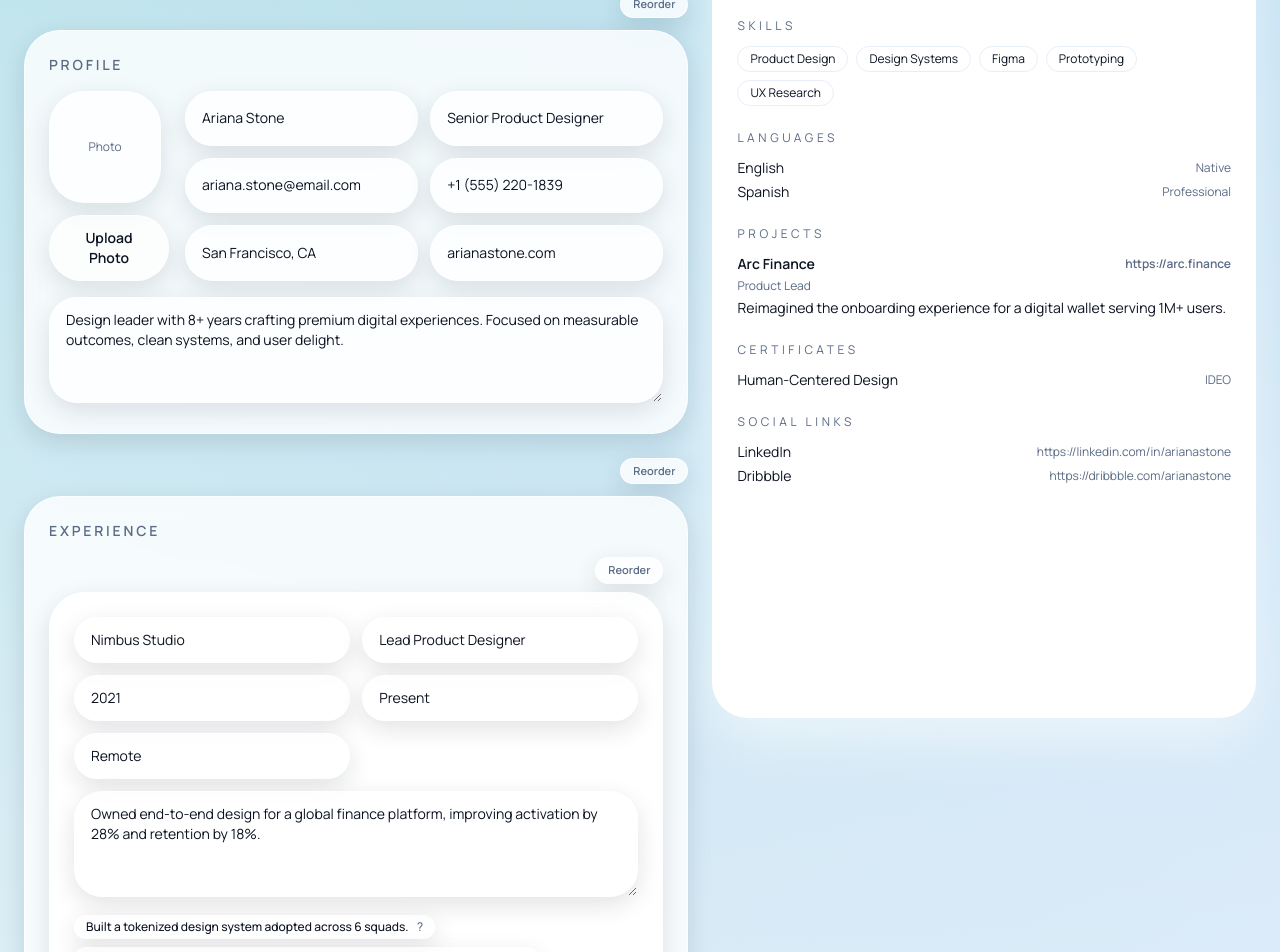
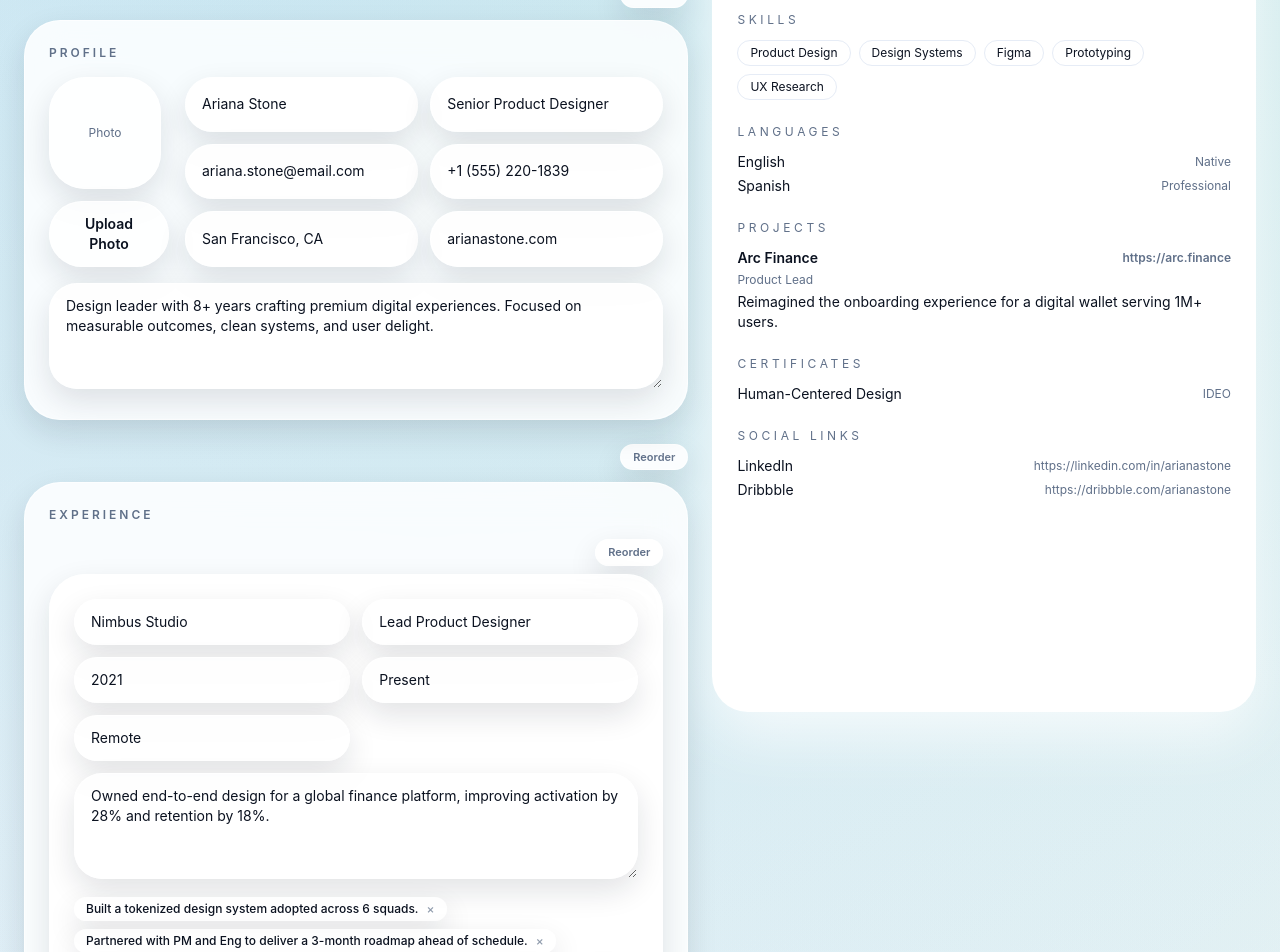
Before and after one commit to r-muhammaddiyor/resume-frontend, a React (Vite) app: page / in a window 1280 px wide. Shown: the part 700-1652 px from the top of the page. Built offline with nearby package versions, Linux system fonts and the light colour scheme.

Commit message:
Apple-style polish and chip close icon

```diff
--- a/src/components/ChipInput.jsx
+++ b/src/components/ChipInput.jsx
@@ -24,11 +24,11 @@ export default function ChipInput({ value = [], onChange, placeholder, addLabel
             {chip}
             <button
               type="button"
-              className="ml-2 text-steel"
+              className="ml-2 text-steel/70 hover:text-ink"
               onClick={() => removeChip(chip)}
               aria-label={t("actions.remove")}
             >
-              ?
+              ×
             </button>
           </span>
         ))}
--- a/src/index.css
+++ b/src/index.css
@@ -17,29 +17,29 @@ body {
 }
 
 .glass {
-  @apply bg-glass shadow-glass border border-white/60;
-  backdrop-filter: blur(18px);
+  @apply bg-glass shadow-glass border border-white/70;
+  backdrop-filter: blur(22px) saturate(1.15);
 }
 
 .surface {
-  @apply bg-white/80 shadow-soft border border-white/70;
-  backdrop-filter: blur(12px);
+  @apply bg-white/85 shadow-soft border border-white/70;
+  backdrop-filter: blur(18px) saturate(1.1);
 }
 
 .section-title {
-  @apply text-sm uppercase tracking-[0.2em] text-steel font-semibold;
+  @apply text-xs uppercase tracking-[0.25em] text-steel font-semibold;
 }
 
 .input {
-  @apply w-full rounded-2xl border border-white/70 bg-white/80 px-4 py-3 text-sm text-ink shadow-soft outline-none transition focus:border-ocean/40 focus:ring-2 focus:ring-ocean/20;
+  @apply w-full rounded-2xl border border-white/70 bg-white/90 px-4 py-3 text-sm text-ink shadow-soft outline-none transition focus:border-ocean/40 focus:ring-2 focus:ring-ocean/20;
 }
 
 .textarea {
-  @apply w-full rounded-2xl border border-white/70 bg-white/80 px-4 py-3 text-sm text-ink shadow-soft outline-none transition focus:border-ocean/40 focus:ring-2 focus:ring-ocean/20;
+  @apply w-full rounded-2xl border border-white/70 bg-white/90 px-4 py-3 text-sm text-ink shadow-soft outline-none transition focus:border-ocean/40 focus:ring-2 focus:ring-ocean/20;
 }
 
 .chip {
-  @apply inline-flex items-center rounded-full bg-white/70 px-3 py-1.5 text-xs font-medium text-ink shadow-soft leading-none;
+  @apply inline-flex items-center rounded-full bg-white/80 px-3 py-1.5 text-xs font-medium text-ink shadow-soft leading-none;
 }
 
 .btn {
@@ -51,20 +51,20 @@ body {
 }
 
 .btn-secondary {
-  @apply btn bg-white/70 text-ink border border-white/70 shadow-soft hover:bg-white;
+  @apply btn bg-white/80 text-ink border border-white/70 shadow-soft hover:bg-white;
 }
 
 .btn-ghost {
-  @apply btn bg-transparent text-ink hover:bg-white/60;
+  @apply btn bg-transparent text-ink hover:bg-white/70;
 }
 
 .card {
-  @apply rounded-3xl p-6 shadow-soft border border-white/70 bg-white/80;
-  backdrop-filter: blur(14px);
+  @apply rounded-3xl p-6 shadow-soft border border-white/70 bg-white/85;
+  backdrop-filter: blur(18px) saturate(1.1);
 }
 
 .badge {
-  @apply rounded-full border border-white/70 bg-white/80 px-3 py-1 text-[11px] font-semibold text-steel shadow-soft;
+  @apply rounded-full border border-white/70 bg-white/90 px-3 py-1 text-[11px] font-semibold text-steel shadow-soft;
 }
 
 .pdf-only {
--- a/tailwind.config.js
+++ b/tailwind.config.js
@@ -4,22 +4,43 @@ export default {
   theme: {
     extend: {
       fontFamily: {
-        heading: ["Sora", "Noto Sans JP", "Noto Sans SC", "Noto Sans", "sans-serif"],
-        body: ["Manrope", "Noto Sans", "Noto Sans JP", "Noto Sans SC", "sans-serif"],
+        heading: [
+          "-apple-system",
+          "BlinkMacSystemFont",
+          "SF Pro Display",
+          "SF Pro Text",
+          "system-ui",
+          "Segoe UI",
+          "Helvetica Neue",
+          "Arial",
+          "Noto Sans",
+          "sans-serif",
+        ],
+        body: [
+          "-apple-system",
+          "BlinkMacSystemFont",
+          "SF Pro Text",
+          "system-ui",
+          "Segoe UI",
+          "Helvetica Neue",
+          "Arial",
+          "Noto Sans",
+          "sans-serif",
+        ],
       },
       colors: {
         ink: "#0B1220",
-        steel: "#5A6B85",
-        frost: "#F2F6FF",
-        glass: "rgba(255, 255, 255, 0.6)",
-        ocean: "#1B6EF3",
-        mint: "#31C5A1",
-        sunrise: "#FFB876",
-        haze: "#E8EEF9",
+        steel: "#607089",
+        frost: "#F5F7FB",
+        glass: "rgba(255, 255, 255, 0.72)",
+        ocean: "#0A84FF",
+        mint: "#30D158",
+        sunrise: "#FF9F0A",
+        haze: "#E6ECF6",
       },
       boxShadow: {
-        glass: "0 20px 60px rgba(18, 38, 85, 0.12)",
-        soft: "0 8px 24px rgba(13, 23, 43, 0.12)",
+        glass: "0 24px 60px rgba(15, 23, 42, 0.12)",
+        soft: "0 12px 30px rgba(15, 23, 42, 0.12)",
       },
       borderRadius: {
         xl: "20px",
@@ -27,7 +48,8 @@ export default {
         '3xl': "36px",
       },
       backgroundImage: {
-        "hero-gradient": "radial-gradient(circle at top left, rgba(49, 197, 161, 0.25), transparent 45%), radial-gradient(circle at top right, rgba(27, 110, 243, 0.2), transparent 50%), linear-gradient(180deg, #F7FAFF 0%, #EDF2FA 100%)",
+        "hero-gradient":
+          "radial-gradient(circle at 20% 10%, rgba(10, 132, 255, 0.14), transparent 45%), radial-gradient(circle at 80% 0%, rgba(48, 209, 88, 0.12), transparent 50%), linear-gradient(180deg, #F7F9FC 0%, #EEF2F8 100%)",
       },
       keyframes: {
         float: {
```
